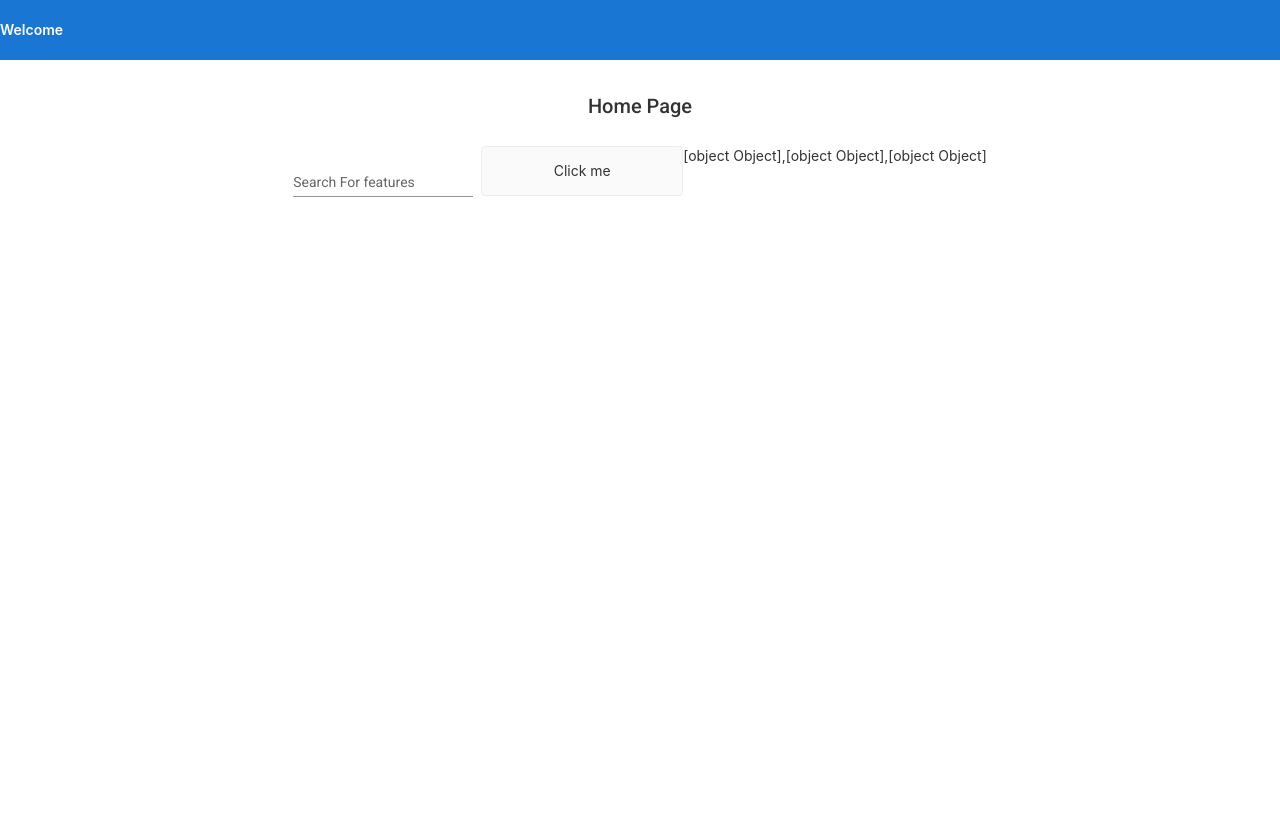
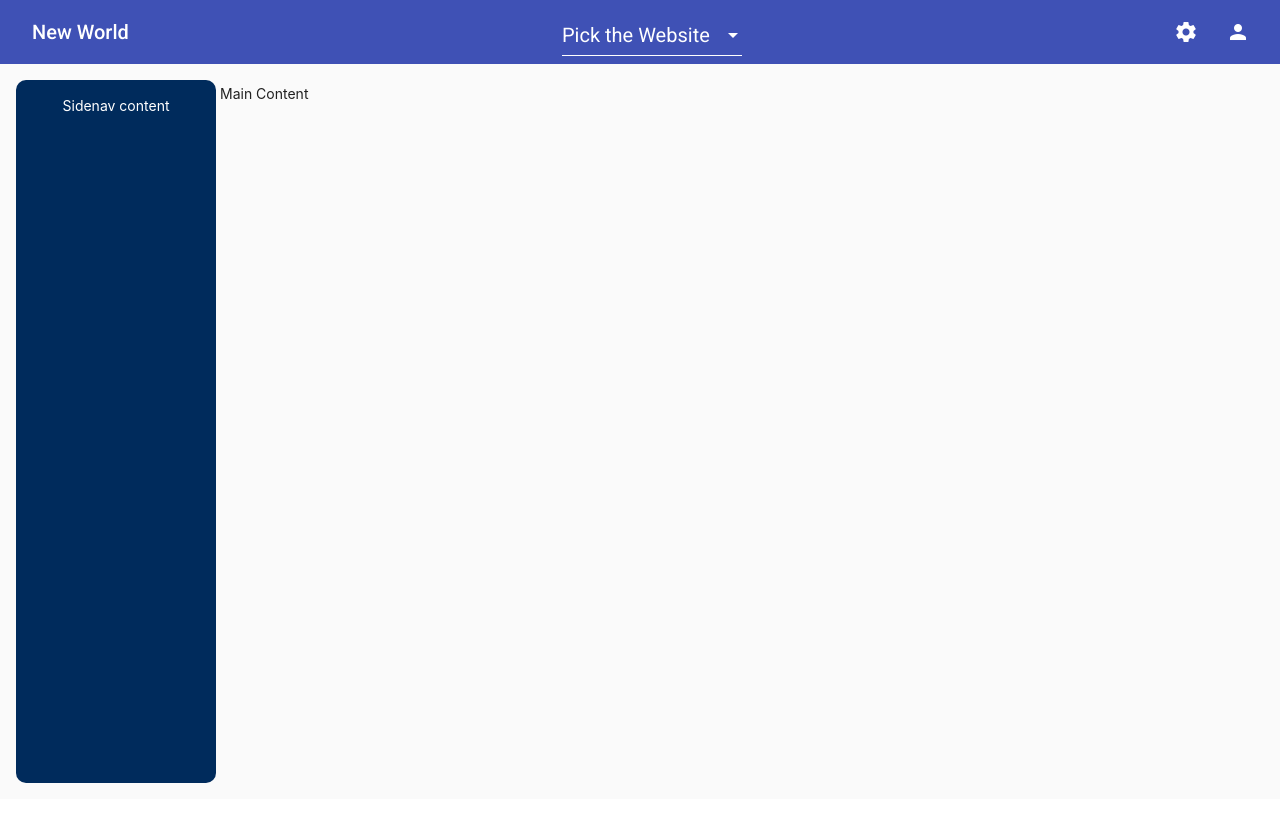
Before and after one commit to NWMSOEConfig/insight, an Angular app in the folder insight-app/: page / in a window 1280 px wide. Shown: the top 822 px of the page. After the commit the page ends 800 px from the top, so only its background shows below. Built offline with nearby package versions, Linux system fonts and the light colour scheme.

Commit message:
created toolbar and sidebar UI components

```diff
--- a/insight-app/src/app/app.component.html
+++ b/insight-app/src/app/app.component.html
@@ -23,7 +23,11 @@
   }
 
   .spacer {
-    flex: 1;
+    flex: 1 1 auto;
+  }
+
+  .toolbar #dropdown-menu {
+    align-items: center;
   }
 
   .toolbar {
@@ -43,28 +47,25 @@
     margin: 0 16px;
   }
 
-  .toolbar #twitter-logo {
-    height: 40px;
-    margin: 0 8px;
-  }
-
-  .toolbar #youtube-logo {
-    height: 40px;
-    margin: 0 16px;
-  }
-
   .toolbar #twitter-logo:hover,
   .toolbar #youtube-logo:hover {
     opacity: 0.8;
   }
 
+  .welcome {
+    padding-left: 16px;
+    padding-right: 16px;
+  }
+
+  .icon {
+    padding: 0 14px;
+  }
+
   .content {
-    display: flex;
-    margin: 82px auto 32px;
-    padding: 0 16px;
-    max-width: 960px;
+    margin: 20px;
+    padding-left: 20px;
     flex-direction: column;
-    align-items: center;
+    align-items: left;
   }
 
   svg.material-icons {
@@ -72,9 +73,6 @@
     width: auto;
   }
 
-  svg.material-icons:not(:last-child) {
-    margin-right: 8px;
-  }
 
   .card svg.material-icons path {
     fill: #888;
@@ -111,6 +109,8 @@
   .card.card-small {
     height: 16px;
     width: 168px;
+    display: flex;
+    width: auto;
   }
 
   .card-container .card:not(.highlight-card) {
@@ -138,21 +138,6 @@
 
   .card.card.highlight-card span {
     margin-left: 60px;
-  }
-
-  svg#rocket {
-    width: 80px;
-    position: absolute;
-    left: -10px;
-    top: -24px;
-  }
-
-  svg#rocket-smoke {
-    height: calc(100vh - 95px);
-    position: absolute;
-    top: 10px;
-    right: 180px;
-    z-index: -10;
   }
 
   a,
@@ -192,13 +177,6 @@
     text-indent: 4px;
   }
 
-  .terminal pre {
-    font-family: SFMono-Regular,Consolas,Liberation Mono,Menlo,monospace;
-    color: white;
-    padding: 0 1rem 1rem;
-    margin: 0;
-  }
-
   .circle-link {
     height: 40px;
     width: 40px;
@@ -214,11 +192,6 @@
     transition: 1s ease-out;
   }
 
-  .circle-link:hover {
-    transform: translateY(-0.25rem);
-    box-shadow: 0px 3px 15px rgba(0, 0, 0, 0.2);
-  }
-
   footer {
     margin-top: 8px;
     display: flex;
@@ -231,44 +204,53 @@
     align-items: center;
   }
 
-  .github-star-badge {
-    color: #24292e;
-    display: flex;
+  .table {
+    margin: auto;
+    width: 90%;
     align-items: center;
-    font-size: 12px;
-    padding: 3px 10px;
-    border: 1px solid rgba(27,31,35,.2);
-    border-radius: 3px;
-    background-image: linear-gradient(-180deg,#fafbfc,#eff3f6 90%);
-    margin-left: 4px;
-    font-weight: 600;
+    border-top: 1px solid lightgray;
   }
 
-  .github-star-badge:hover {
-    background-image: linear-gradient(-180deg,#f0f3f6,#e6ebf1 90%);
-    border-color: rgba(27,31,35,.35);
-    background-position: -.5em;
+  .mat-column-position {
+    width: 10px;
+    border-right: 1px solid lightgray;
+    padding-right: 24px;
+    border-left: 1px solid lightgray;
+    text-align: center;
   }
 
-  .github-star-badge .material-icons {
-    height: 16px;
-    width: 16px;
-    margin-right: 4px;
+  .mat-column-name {
+    border-right: 1px solid lightgray;
+    padding-right: 24px;
+    padding-left: 24px;
+    text-align: center;
+    width: 200px;
   }
 
-  svg#clouds {
-    position: fixed;
-    bottom: -160px;
-    left: -230px;
-    z-index: -10;
-    width: 1920px;
+  .mat-column-action {
+    margin: auto;
+    text-align: center;
+    width: 32px;
+    border-right: 1px solid lightgray;
   }
 
-  /* Responsive Styles */
-  @media screen and (max-width: 767px) {
-    .card-container > *:not(.circle-link) ,
-    .terminal {
-      width: 100%;
+  .menu-selection {
+    padding-top: 16px;
+  }
+
+  mat-sidenav {
+    margin: 16px;
+    width: 200px;
+    border-right: none;
+    background: #002b5c;
+    color: white;
+    border-radius: 10px;
+    padding: 16px;
+    text-align: center;
+  }
+
+  mat-sidenav-container {
+    height: calc(100vh - 65px);
   }
 
   .card:not(.highlight-card) {
@@ -280,38 +262,36 @@
     margin-left: 72px;
   }
 
-    svg#rocket-smoke {
-      right: 120px;
-      transform: rotate(-5deg);
-    }
+  .button {
+    text-align: center;
   }
 
-  @media screen and (max-width: 575px) {
-    svg#rocket-smoke {
-      display: none;
-      visibility: hidden;
-    }
-  }
+
 </style>
 
 <!-- Toolbar -->
-<div class="toolbar" role="banner">
-  <span>Welcome</span>
+<mat-toolbar color="primary">
+  <span class="welcome">New World</span>
   <div class="spacer"></div>
-</div>
+  <mat-form-field class="menu-selection">
+    <mat-label>Pick the Website</mat-label>
+    <mat-select>
+      <mat-option *ngFor="let state of states" [value]="state">
+        {{state}}
+      </mat-option>
+    </mat-select>
+  </mat-form-field>
+  <div class="spacer"></div>
+  <mat-icon class="icon" aria-hidden="false" aria-label="Example settings icon" fontIcon="settings"></mat-icon>
+  <mat-icon class="icon" aria-hidden="false" aria-label="Profile icon" fontIcon="person"></mat-icon>
+</mat-toolbar>
 
-<div class="content" role="main">
-  <h2>Home Page</h2>
+<mat-sidenav-container>
+  <mat-sidenav mode="side" opened>Sidenav content</mat-sidenav>
+  <mat-sidenav-content class="content">
+    Main Content
+  </mat-sidenav-content>
+</mat-sidenav-container>
 
-  <input type="hidden" #selection>
 
-  <div class="card-container">
-    <mat-form-field appearance="standard">
-      <mat-label>Search For features</mat-label>
-      <input matInput placeholder="Scholarships">
-    </mat-form-field>
-    <button class="card card-small" mat-raised-button color="primary">Click me</button>
-    <p ng-repeat="sites">{{sites}}</p>
-
-</div>
 <router-outlet></router-outlet>
--- a/insight-app/src/app/app.component.ts
+++ b/insight-app/src/app/app.component.ts
@@ -5,12 +5,8 @@ import { Component } from '@angular/core';
   templateUrl: './app.component.html',
   styleUrls: ['./app.component.css']
 })
+
 export class AppComponent {
   title = 'insight-app';
-  sites = [
-    {name: "Wisconsin"},
-    {name: "South Carolina"},
-    {name: "North Dakota"}
-
-  ]
+  states: string[] = ['WIsconsin', 'Minnesota', 'Indiana', 'Ohio', 'Michigan'];
 }
```
Also changed, not shown: insight-app/src/app/app.module.ts (+13 -1 lines). Lines whose indentation alone changed are shown as unchanged.
